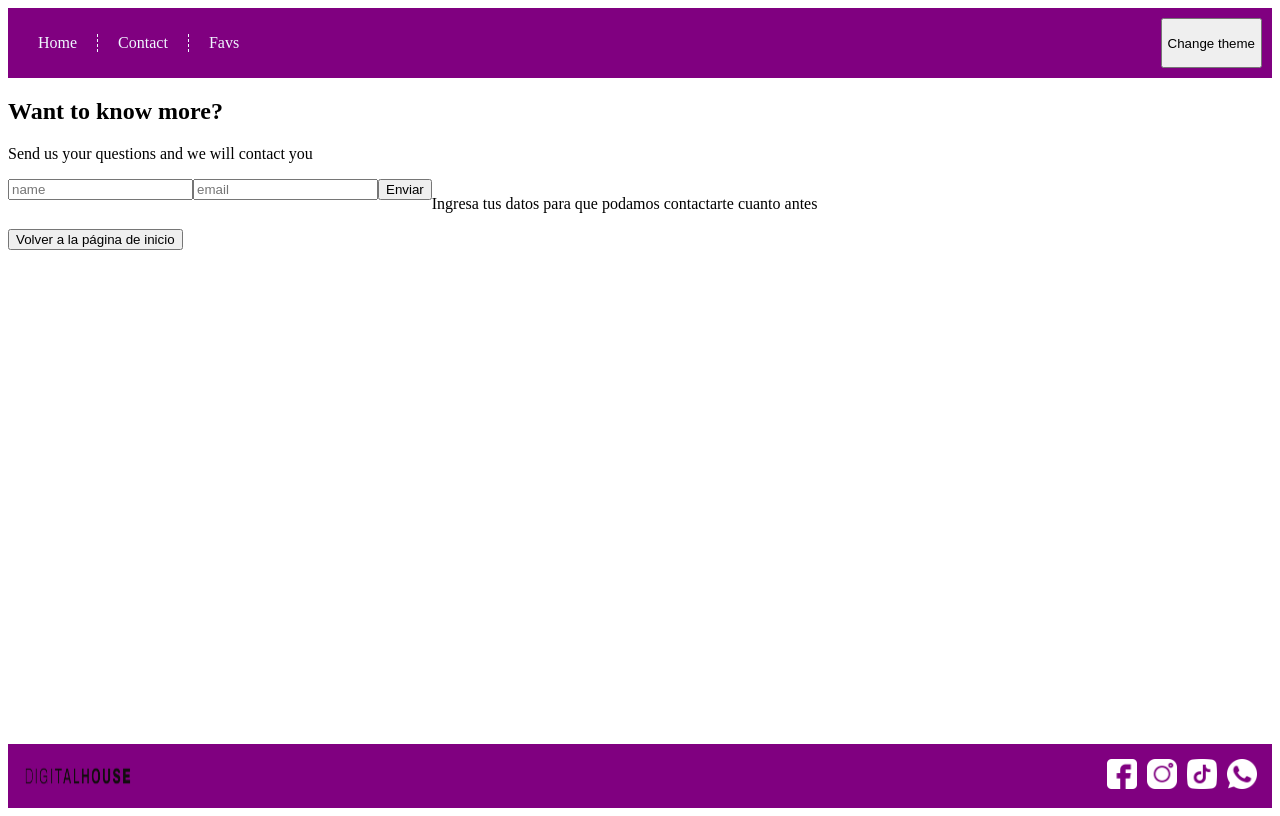
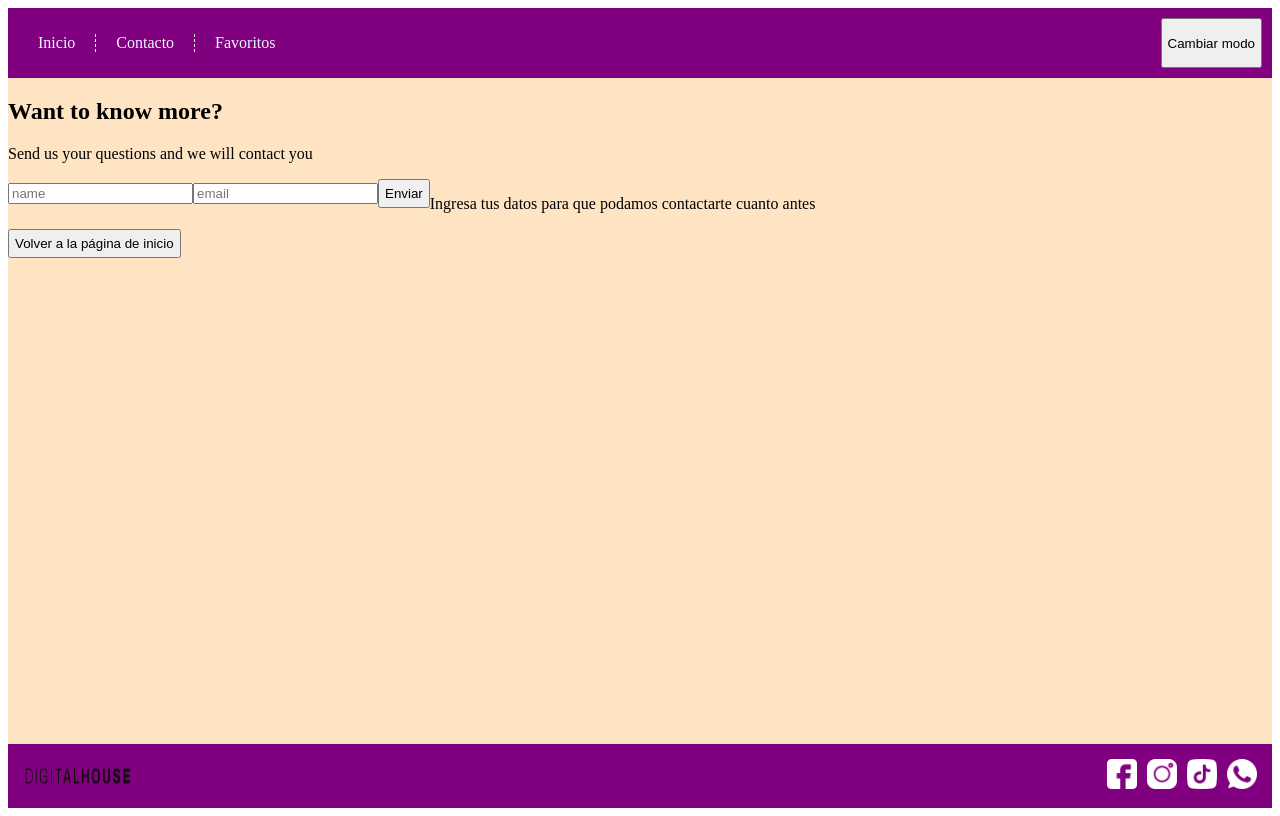
Before and after one commit to sofiamansilla/FinalProjectSM, a React (Vite) app: page /Contact in a window 1280 px wide. Built offline with nearby package versions, Linux system fonts and the light colour scheme.

Commit message:
darkmode

```diff
--- a/src/Components/common/dentistCard/DentistCard.styles.css
+++ b/src/Components/common/dentistCard/DentistCard.styles.css
@@ -8,16 +8,18 @@
   border: 0.5px solid  darkgray;
   border-radius: 10px;
   font-family: Arial, Helvetica, sans-serif;
+}
 
-  .image-container {
+.image-container{
   position: relative;
   display: flex;
+}
+
 .icon-favs{
   width: 40px;
   position: absolute;
   top: -16px;
   right: -7px;
-    }
 }
 
 .info-container{
@@ -28,31 +30,31 @@
   display: flex;
   flex-direction: column;
   align-items: center;
+}
+
 .dentist-name{
   font-size: 18px;
   font-weight: bold;
   text-align: center;
 }
+
 .dentist-username{
   font-size: 16px;
   font-style: italic;
   text-align: center;
 }
-  }
 
 .dentistCard-footer{
   margin-top: auto;
-    button{
+}
+
+.dentistCard-footer button{
   border-radius: 10px;
   background-color: rgb(173, 97, 173);
   color: aliceblue;
   font-weight: bold;
   font-size: 14px;
   padding: 5px;
-
-    }
-  }
-
 }
 
 .dentistCard-component img{
--- a/src/Components/layouts/Layout.jsx
+++ b/src/Components/layouts/Layout.jsx
@@ -8,8 +8,10 @@ export const Layout = () => {
   return (
     <div className='layout'>
 
-      <Navbar />
-      <Outlet/>
+      <Navbar/>
+        <div className="layout-body">
+          <Outlet/>
+        </div>
       <Footer/>
 
     </div>
--- a/src/Components/layouts/layout.styles.css
+++ b/src/Components/layouts/layout.styles.css
@@ -5,5 +5,11 @@
 .layout {
     display: flex;
     flex-direction: column;
-    height: 100vh;
-  };
+    min-height: 100vh;
+    background-color: bisque;
+};
+
+.layout-body{
+  display: flex;
+  justify-content: center;
+}
--- a/src/Components/layouts/navbar/Navbar.jsx
+++ b/src/Components/layouts/navbar/Navbar.jsx
@@ -1,31 +1,43 @@
 import React from 'react'
 import {Link} from "react-router-dom"
 import "./Navbar.styles.css"
+import { useDentistStates } from '../../../Context/DentistContext'
 
 //Este componente debera ser estilado como "dark" o "light" dependiendo del theme del Context
 
 export const Navbar = () => {
 
+  const {state, dispatch} = useDentistStates()
+
+  let darkModeClass = state.darkMode ? "navbar dark" : "navbar";
+console.log(darkModeClass);
+
   return (
-
-   <nav className='navbar'>
+   <nav className={darkModeClass}>
 
         <ul>
 
           <li>
-            <Link to="/"> Home</Link>
+            <Link to="/">Inicio</Link>
           </li>
           <li>
-            <Link to="/Contact">Contact</Link>
+            <Link to="/Contact">Contacto</Link>
           </li>
           <li>
-            <Link to="/Favs">Favs</Link>
+            <Link to="/Favs">Favoritos</Link>
           </li>
 
 
         </ul>
 
-        <button>Change theme</button>
+        <button
+          alt="Botón para cambiar modo claro-oscuro"
+          onClick={
+            ()=> dispatch({type: "CHANGUE_MODE"})
+          }>
+            Cambiar modo
+        </button>
+
 
 
 
--- a/src/Components/layouts/navbar/Navbar.styles.css
+++ b/src/Components/layouts/navbar/Navbar.styles.css
@@ -3,31 +3,61 @@
     background-color: purple;
     padding: 10px;
     display: flex;
-    ul {
+}
+
+.navbar ul{
     list-style: none;
     display: flex;
     padding-left: 0;
-        li{
+}
+
+.navbar ul li{
     border-right: 1px dashed aliceblue;
-            &:hover{
+}
+
+.navbar ul li:hover{
     background-color: rgb(153, 81, 172);
 }
-            &:last-child{
+
+.navbar ul li:last-child{
     border-right: 0;
 }
-            a{
+
+.navbar ul li a{
     color:aliceblue;
     text-decoration: none;
     padding: 10px 20px;
-                &:hover{
+}
+
+.navbar ul li a:hover{
     color: #61bcd8;
 }
-            }
-        }
-    }
-
 button{
     margin-left: auto;
     padding: 5px;
 }
-};
+
+.navbar.dark{
+    background-color: #666;
+}
+
+.navbar.dark ul li{
+    border-right: 1px dashed rgb(201, 200, 200);
+}
+
+.navbar.dark ul li:hover{
+    background-color: #3d3535;
+}
+
+.navbar.dark ul li:last-child{
+    border-right: 0;
+}
+
+.navbar.dark ul li a{
+    color: #ccc;
+}
+
+
+.navbar.dark ul li a:hover{
+    color: #726b6b;
+}
--- a/src/Components/pages/favs/Favs.jsx
+++ b/src/Components/pages/favs/Favs.jsx
@@ -1,20 +1,26 @@
 import React from "react";
 import { ButtonReturnHome } from "../../common/buttonReturnHome";
-// import Card from "../Components/Card";
+import { DentistCard } from "../../common/dentistCard/DentistCard";
+import { useDentistStates } from "../../../Context";
+import "./favs.styles.css";
 
-//Este componente debera ser estilado como "dark" o "light" dependiendo del theme del Context
 
 export const Favs = () => {
+  const {state, dispatch} = useDentistStates();
 
   return (
-    <>
-      <h1>Dentists Favs</h1>
-      <div className="card-grid">
-        {/* este componente debe consumir los destacados del localStorage */}
-        {/* Deberan renderizar una Card por cada uno de ellos */}
+    <div  className="favorites">
+      <h1>Listado de dentistas favoritos</h1>
+      <div className="container-cards">
+        {
+          state.favs.map((dentist)=>{
+            return(
+              <DentistCard dentist={dentist} key={dentist.id}/>
+            )
+          })
+        }
       </div>
-
       <ButtonReturnHome/>
-    </>
-  );
-};
+    </div>
+  )
+}
--- a/src/Components/pages/favs/favs.styles.css
+++ b/src/Components/pages/favs/favs.styles.css
@@ -0,0 +1,20 @@
+.favorites{
+    display: flex;
+    width: 100%;
+    flex-direction: column;
+    justify-content: center;
+}
+
+
+.favorites h1{
+    text-align: center;
+}
+
+.container-cards{
+    width: 100%;
+    display: flex;
+    justify-content: space-evenly;
+    flex-wrap: wrap;
+    gap: 30px;
+    padding: 30px;
+}
--- a/src/Context/DentistContext.jsx
+++ b/src/Context/DentistContext.jsx
@@ -15,11 +15,18 @@ let initialState = {
 const dentistReducer = (state, action)=>{
 
     switch(action.type){
+
         case "ADD_FAVORITE":
             return {...state, favs: [ ...state.favs, action.payload ]}
 
         case "CHANGUE_MODE":
+            return {...state, darkMode: !state.darkMode}
+
         case  "REMOVE_FAVORITE":
+            return{}
+
+        default:
+            return state
     }
 }
 
```
Lines whose indentation alone changed are shown as unchanged.
